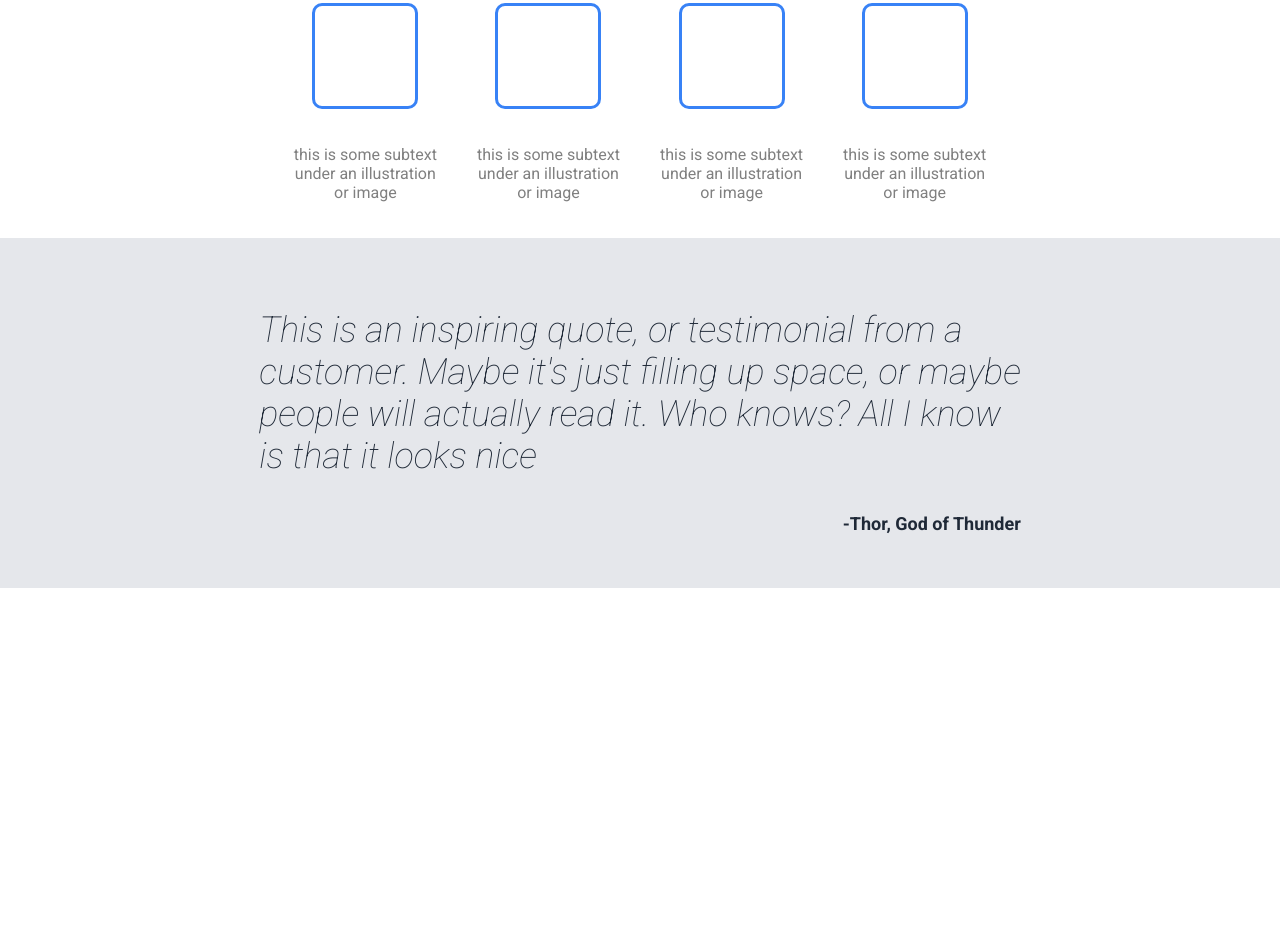
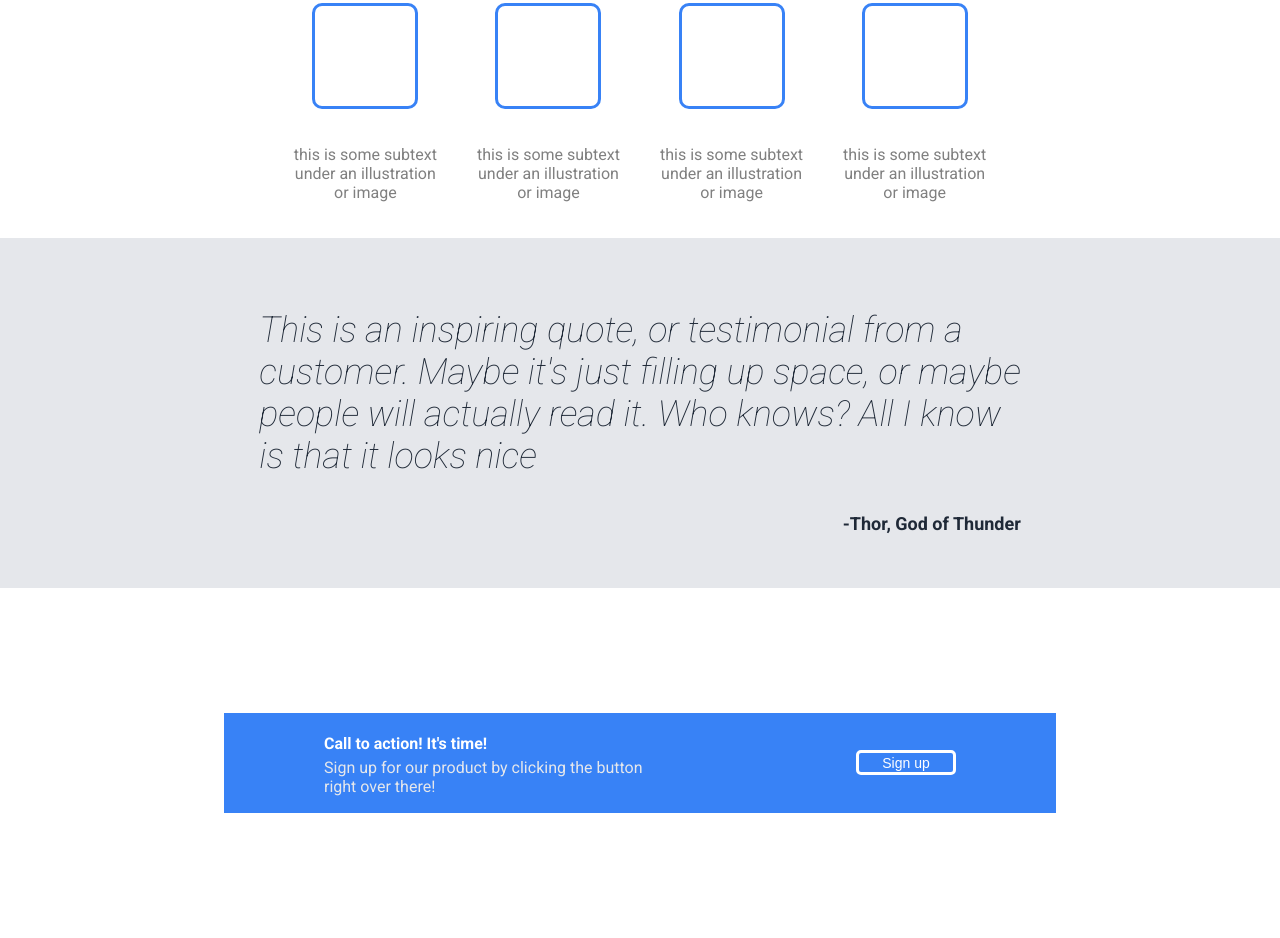
Before and after one commit to jerriker/landing-page, a plain HTML site: page index.html in a window 1280 px wide. Shown: the part 671-1609 px from the top of the page. Before the commit the page ends 1259 px from the top, so only its background shows below. Drawn offline with Linux system fonts and the light colour scheme.

Commit message:
Added the fourth page

```diff
--- a/index.html
+++ b/index.html
@@ -74,5 +74,18 @@
         <p class="p-quote">-Thor, God of Thunder</p>
       </div>
     </section>
+    <section class="fourth-section">
+      <div class="blue-container">
+        <div class="fourth-section-left">
+          <h4>Call to action! It's time!</h4>
+          <p class="p-fourth">
+            Sign up for our product by clicking the button right over there!
+          </p>
+        </div>
+        <div class="fourth-section-right">
+          <button class="fourth-section-button">Sign up</button>
+        </div>
+      </div>
+    </section>
   </body>
 </html>
--- a/styles.css
+++ b/styles.css
@@ -118,3 +118,48 @@ h2 {
   font-weight: bold;
   color: #1f2937;
 }
+.fourth-section {
+  display: flex;
+  justify-content: center;
+  align-items: center;
+  height: 350px;
+}
+.blue-container {
+  display: flex;
+  background-color: #3882f6;
+  justify-content: center;
+  align-items: center;
+  width: 65%;
+  height: 100px;
+}
+.fourth-section-left,
+.fourth-section-right {
+  display: flex;
+  flex-direction: column;
+  justify-content: center;
+  padding: 0 100px;
+}
+.fourth-section-left {
+  width: 85%;
+}
+
+.fourth-section-button {
+  background-color: #3882f6;
+  color: white;
+  width: 100px;
+  height: 25px;
+  border-radius: 5px;
+  border: 3px solid white;
+  text-align: center;
+  font-weight: 300;
+  font-size: 14px;
+}
+h4 {
+  margin-bottom: 5px;
+  color: white;
+}
+
+.p-fourth {
+  margin-top: 0;
+  color: #e5e7eb;
+}
```
